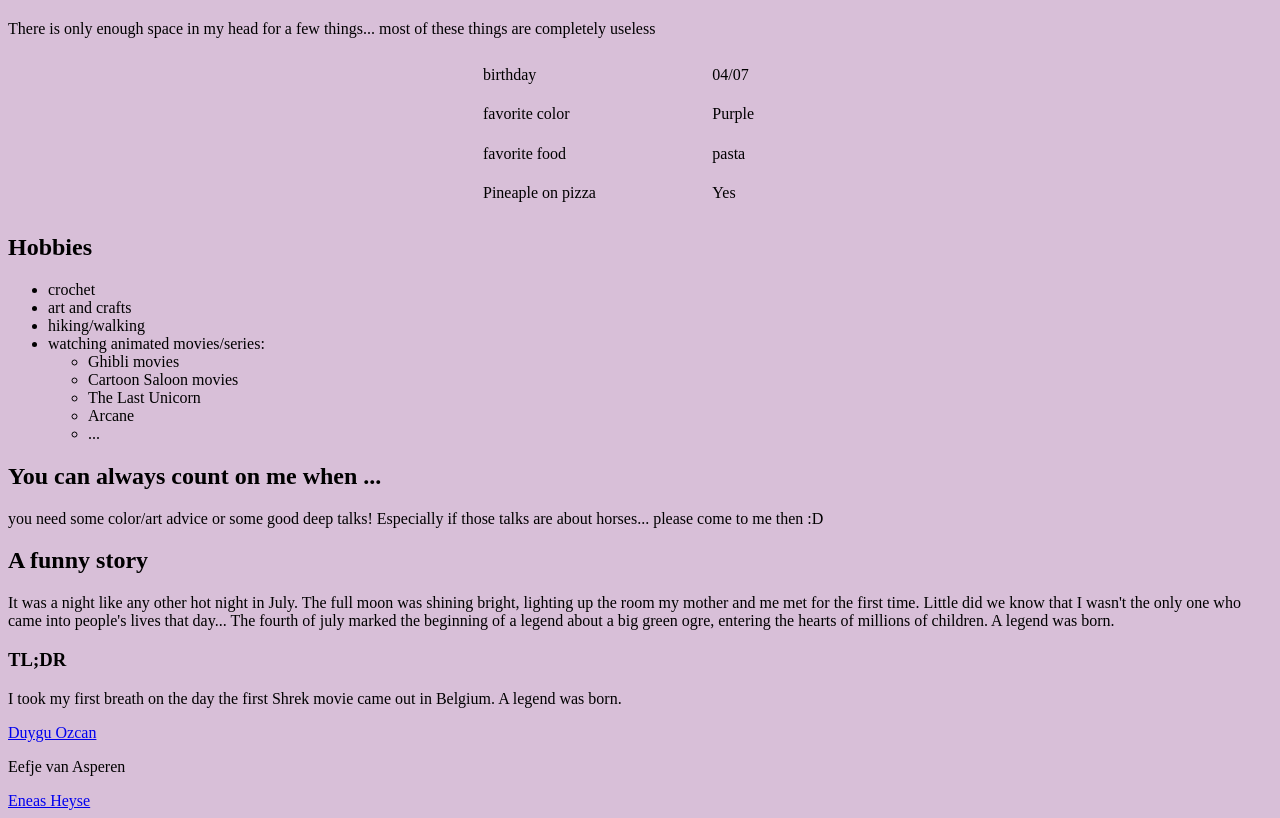
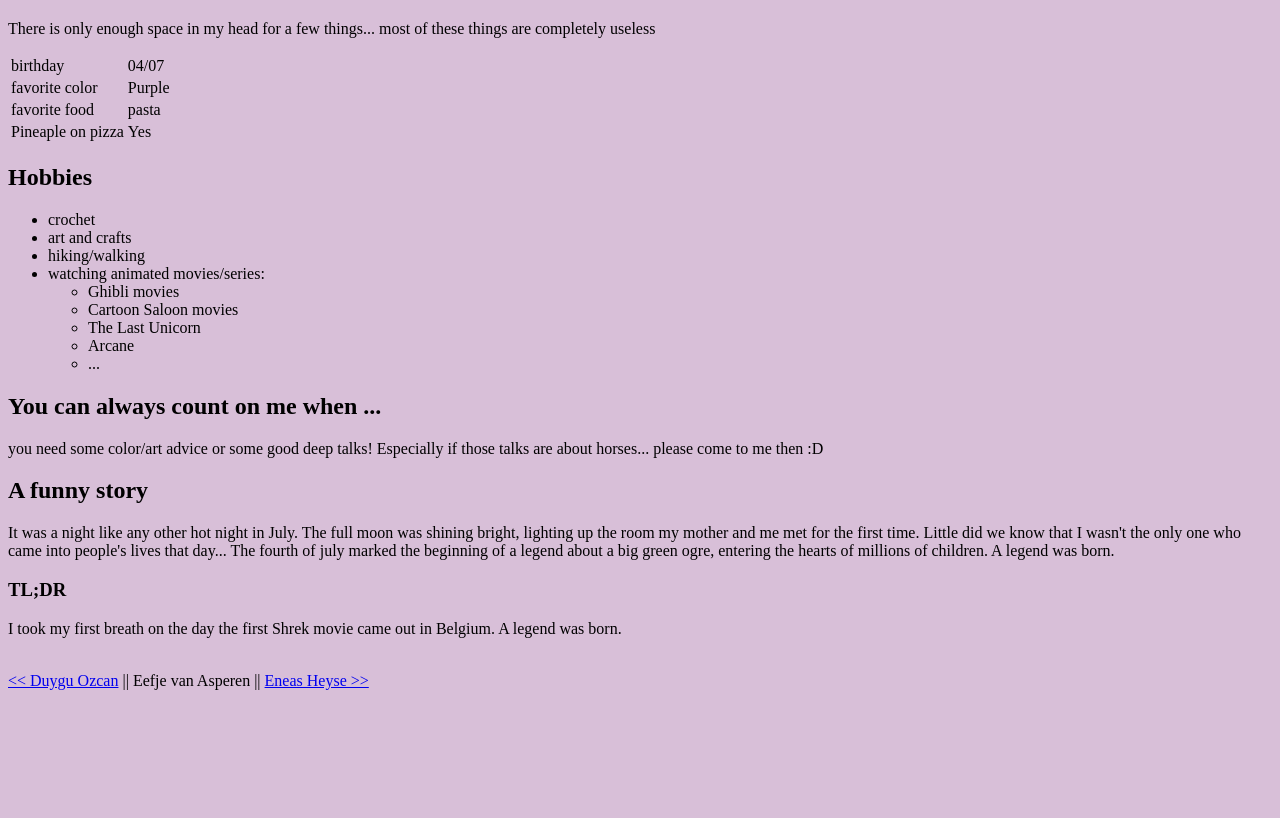
Before and after one commit to vanaspereneefje/AboutMe, a plain HTML site: page index.html in a window 1280 px wide. Shown: the part 500-1318 px from the top of the page. After the commit the page ends 1216 px from the top, so only its background shows below. Drawn offline with Linux system fonts and the light colour scheme.

Commit message:
Give links the right structure

```diff
--- a/index.html
+++ b/index.html
@@ -6,11 +6,6 @@
     h1   {color: purple;}
     h2   {color: black}
     p    {color: black;}
-    table {
-        margin: 0 auto;
-        height: 20vh;
-        width: 40vh;
-    }
     </style>
     </head>
 <body>
@@ -25,7 +20,7 @@
 
 <p>There is only enough space in my head for a few things... most of these things are completely useless</p>
 
-<table>
+<table style="border:2px purple;">
     <tr>
       <td>birthday</td>
       <td>04/07</td>
@@ -72,9 +67,11 @@
 
 <p>I took my first breath on the day the first Shrek movie came out in Belgium. A legend was born.</p>
 
-<a href="https://duygu-ozcan-about-me.netlify.app/">Duygu Ozcan</a>
-<p>Eefje van Asperen</p>
-<a href="https://eneasheysebecodeaboutme.netlify.app/">Eneas Heyse</a>
+<br>
+<a href="https://duygu-ozcan-about-me.netlify.app/"><< Duygu Ozcan</a> || <span id="me"> Eefje van Asperen </span> || <a href="https://eneasheysebecodeaboutme.netlify.app/">Eneas Heyse >></a>
+<br>
+<br>
+
 
 </body>
 </html>
```
